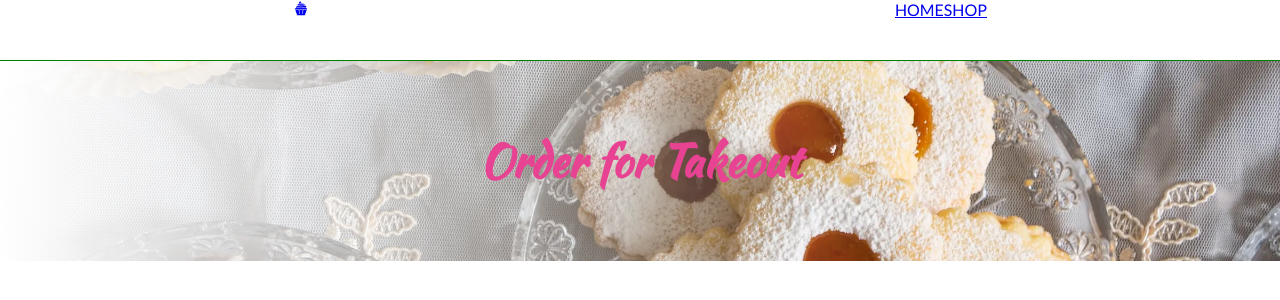
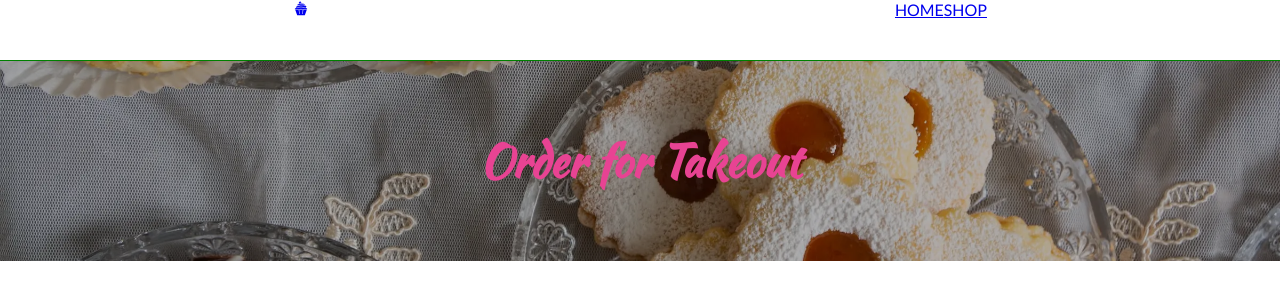
Before and after one commit to j-a-black/shoppe-cra-v4, a React (Create React App) app: page /shop in a window 1280 px wide. Shown: the top 300 px of the page. Built offline with nearby package versions, Linux system fonts and the light colour scheme.

Commit message:
update PageBanner component styles

```diff
--- a/src/components/page-banner/page-banner.component.jsx
+++ b/src/components/page-banner/page-banner.component.jsx
@@ -3,10 +3,12 @@ import "./page-banner.styles.scss";
 const PageBanner = ({ bkgImg }) => {
   return (
     <div
-      className="banner-container grid-center-title"
-      style={{ backgroundImage: { bkgImg } }}
+      className="banner-container "
+      style={{ backgroundImage: `url(${bkgImg})` }}
     >
-      <h1 className="header-primary">Order for Takeout</h1>
+      <div className="banner-overlay grid-center-title">
+        <h1 className="header-primary">Order for Takeout</h1>
+      </div>
     </div>
   );
 };
--- a/src/components/page-banner/page-banner.styles.scss
+++ b/src/components/page-banner/page-banner.styles.scss
@@ -3,13 +3,18 @@
 .banner-container {
   width: 100%;
   height: 25vh;
-  background-image: linear-gradient(to right, white, transparent 70%),
-    url("../../assets/images/banner-sweets.webp");
   background-position: center;
   background-repeat: none;
   background-size: cover;
   position: relative;
   text-align: center;
+
+  .banner-overlay {
+    width: 100%;
+    height: 100%;
+    background-color: rgba(0, 0, 0, 0.3);
+    z-index: 1;
+  }
 
   .header-primary {
     display: block;
```
